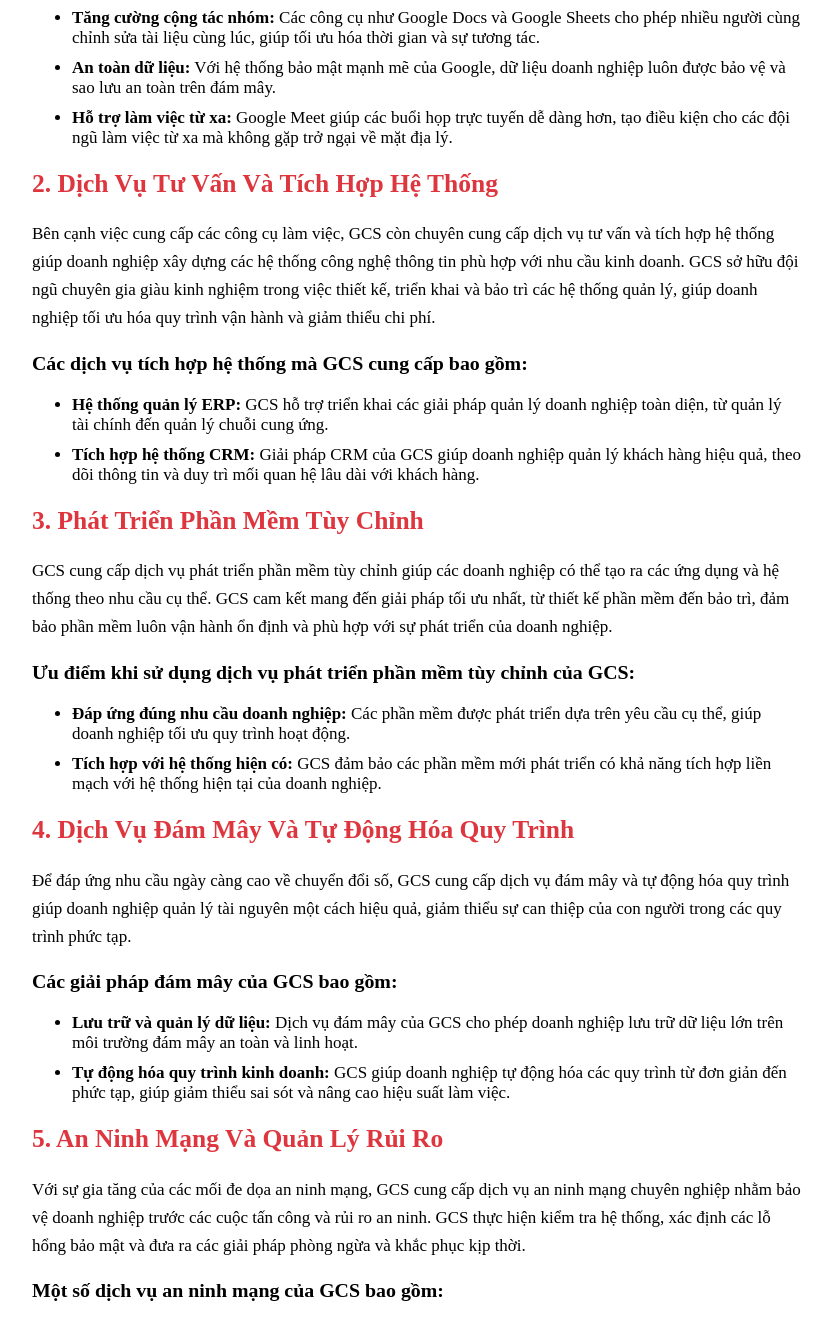
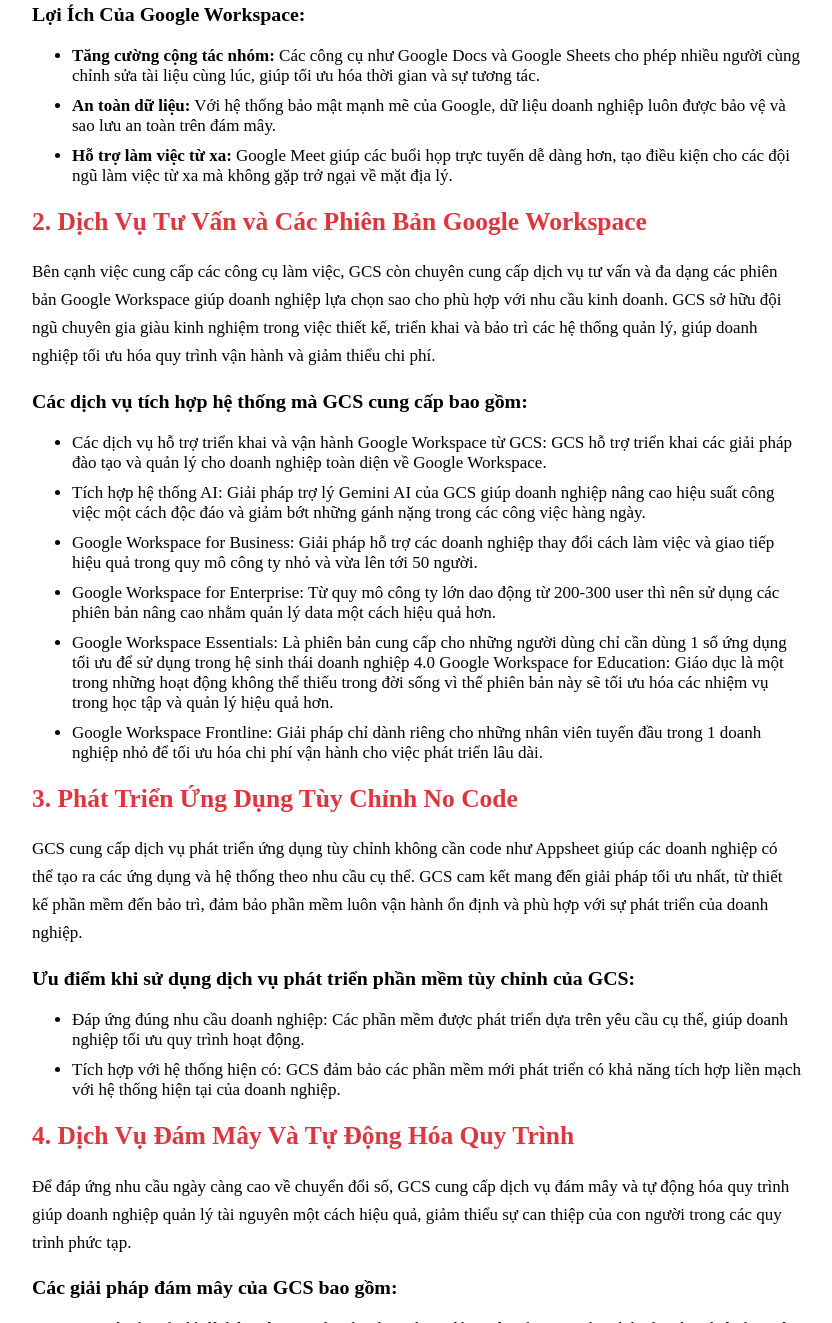
Before and after one commit to cloudstackstc/googleworkspace, a plain HTML site: page index.html in a window 1280 px wide. Shown: the part 1477-2800 px from the top of the page, without its empty margins (223-1055 px from the left). Drawn offline with nearby package versions, Linux system fonts and the light colour scheme; some packages are replaced by stand-ins of ours; a script that the page names is missing.

Commit message:
Update index.html

```diff
--- a/index.html
+++ b/index.html
@@ -1,3 +1,4 @@
+
 <!DOCTYPE html>
 <html>
 <head>
@@ -37,11 +38,13 @@
     	<div class="admin-icon"><img src="https://gcs.vn/wp-content/uploads/2024/06/Minimum-logo.svg" type="image/x-icon" /></div>
   		<div class="content-wrap">
             <div class="main-content">
- <p>Trong thời đại số hóa và công nghệ phát triển mạnh mẽ, các doanh nghiệp ngày càng phụ thuộc vào các giải pháp công nghệ tiên tiến để nâng cao hiệu suất và cải thiện quy trình làm việc. <strong>GCS</strong> nổi bật là một trong những nhà cung cấp hàng đầu về các công cụ và dịch vụ công nghệ tại Việt Nam, hỗ trợ doanh nghiệp từ phát triển phần mềm đến tích hợp hệ thống và tự động hóa. Bài viết này sẽ giới thiệu các công cụ chính mà GCS cung cấp, đặc biệt là Google Workspace - một giải pháp nổi bật cho doanh nghiệp.</p>
-    <img src="https://gcs.vn/wp-content/uploads/2024/06/Minimum-logo.svg" alt="Logo GCS" />
+ <p>Trong thời đại số hóa và công nghệ phát triển mạnh mẽ, các doanh nghiệp ngày càng phụ thuộc vào các giải pháp công nghệ tiên tiến để nâng cao hiệu suất và cải thiện quy trình làm việc. GCS Technology Company Vietnam nổi bật là một trong những nhà cung cấp hàng đầu về các công cụ và dịch vụ công nghệ tại Việt Nam, hỗ trợ doanh nghiệp tối ưu hóa đa dạng năng suất làm việc.</p>
+    <p>Bài viết này sẽ giới thiệu các công cụ chính mà GCS cung cấp, đặc biệt là Google Workspace - một giải pháp nổi bật cho doanh nghiệp.</p>
+
+    <img src="https://gcs.vn/wp-content/uploads/2024/06/Minimum-logo.svg" alt="Logo GCS">
 
     <h2>1. Google Workspace - Nền Tảng Làm Việc Toàn Diện</h2>
-    <p><a href="https://gcs.vn/"><strong><span style="color:rgb(0, 0, 0); font-family:arial">Google Workspace</span></strong></a> là một trong những công cụ nổi bật do GCS cung cấp nhằm hỗ trợ doanh nghiệp trong việc quản lý và tối ưu hóa quy trình làm việc. Google Workspace bao gồm các ứng dụng mạnh mẽ như Gmail, Google Drive, Google Docs, Google Meet, Google Calendar và nhiều ứng dụng khác. Đây là một nền tảng làm việc trên nền tảng đám mây, giúp các đội nhóm trong doanh nghiệp làm việc hiệu quả hơn nhờ vào các tính năng cộng tác thời gian thực, lưu trữ dữ liệu an toàn và tích hợp toàn diện.</p>
+    <p><a href="https://gcs.vn/" style="text-decoration-line: none;"><strong>Google Workspace</strong></a> là một trong những công cụ nổi bật do GCS cung cấp nhằm hỗ trợ doanh nghiệp trong việc quản lý và tối ưu hóa quy trình làm việc. Google Workspace bao gồm các ứng dụng mạnh mẽ như Gmail, Google Drive, Google Docs, Google Meet, Google Calendar và nhiều ứng dụng khác. Đây là một nền tảng làm việc trên nền tảng đám mây, giúp các đội nhóm trong doanh nghiệp làm việc hiệu quả hơn nhờ vào các tính năng cộng tác thời gian thực, lưu trữ dữ liệu an toàn và tích hợp toàn diện.</p>
 
     <h3>Lợi Ích Của Google Workspace:</h3>
     <ul>
@@ -50,22 +53,28 @@
         <li><strong>Hỗ trợ làm việc từ xa:</strong> Google Meet giúp các buổi họp trực tuyến dễ dàng hơn, tạo điều kiện cho các đội ngũ làm việc từ xa mà không gặp trở ngại về mặt địa lý.</li>
     </ul>
 
-    <h2>2. Dịch Vụ Tư Vấn Và Tích Hợp Hệ Thống</h2>
-    <p>Bên cạnh việc cung cấp các công cụ làm việc, GCS còn chuyên cung cấp dịch vụ tư vấn và tích hợp hệ thống giúp doanh nghiệp xây dựng các hệ thống công nghệ thông tin phù hợp với nhu cầu kinh doanh. GCS sở hữu đội ngũ chuyên gia giàu kinh nghiệm trong việc thiết kế, triển khai và bảo trì các hệ thống quản lý, giúp doanh nghiệp tối ưu hóa quy trình vận hành và giảm thiểu chi phí.</p>
+    <h2>2. Dịch Vụ Tư Vấn và Các Phiên Bản Google Workspace</h2>
+    <p>Bên cạnh việc cung cấp các công cụ làm việc, GCS còn chuyên cung cấp dịch vụ tư vấn và đa dạng các phiên bản Google Workspace giúp doanh nghiệp lựa chọn sao cho phù hợp với nhu cầu kinh doanh. GCS sở hữu đội ngũ chuyên gia giàu kinh nghiệm trong việc thiết kế, triển khai và bảo trì các hệ thống quản lý, giúp doanh nghiệp tối ưu hóa quy trình vận hành và giảm thiểu chi phí.</p>
 
     <h3>Các dịch vụ tích hợp hệ thống mà GCS cung cấp bao gồm:</h3>
     <ul>
-        <li><strong>Hệ thống quản lý ERP:</strong> GCS hỗ trợ triển khai các giải pháp quản lý doanh nghiệp toàn diện, từ quản lý tài chính đến quản lý chuỗi cung ứng.</li>
-        <li><strong>Tích hợp hệ thống CRM:</strong> Giải pháp CRM của GCS giúp doanh nghiệp quản lý khách hàng hiệu quả, theo dõi thông tin và duy trì mối quan hệ lâu dài với khách hàng.</li>
+        <li>Các dịch vụ hỗ trợ triển khai và vận hành Google Workspace từ GCS: GCS hỗ trợ triển khai các giải pháp đào tạo và quản lý cho doanh nghiệp toàn diện về Google Workspace.</li>
+        <li>Tích hợp hệ thống AI: Giải pháp trợ lý Gemini AI của GCS giúp doanh nghiệp nâng cao hiệu suất công việc một cách độc đáo và giảm bớt những gánh nặng trong các công việc hàng ngày.</li>
+        <li>Google Workspace for Business: Giải pháp hỗ trợ các doanh nghiệp thay đổi cách làm việc và giao tiếp hiệu quả trong quy mô công ty nhỏ và vừa lên tới 50 người.</li>
+        <li>Google Workspace for Enterprise:  Từ quy mô công ty lớn dao động từ 200-300 user thì nên sử dụng các phiên bản nâng cao nhằm quản lý data một cách hiệu quả hơn.</li>
+        <li>Google Workspace Essentials: Là phiên bản cung cấp cho những người dùng chỉ cần dùng 1 số ứng dụng tối ưu để sử dụng trong hệ sinh thái doanh nghiệp 4.0
+Google Workspace for Education: Giáo dục là một trong những hoạt động không thể thiếu trong đời sống vì thế phiên bản này sẽ tối ưu hóa các nhiệm vụ trong học tập và quản lý hiệu quả hơn.
+</li>
+        <li>Google Workspace Frontline: Giải pháp chỉ dành riêng cho những nhân viên tuyến đầu trong 1 doanh nghiệp nhỏ để tối ưu hóa chi phí vận hành cho việc phát triển lâu dài.</li>
     </ul>
 
-    <h2>3. Phát Triển Phần Mềm Tùy Chỉnh</h2>
-    <p>GCS cung cấp dịch vụ phát triển phần mềm tùy chỉnh giúp các doanh nghiệp có thể tạo ra các ứng dụng và hệ thống theo nhu cầu cụ thể. GCS cam kết mang đến giải pháp tối ưu nhất, từ thiết kế phần mềm đến bảo trì, đảm bảo phần mềm luôn vận hành ổn định và phù hợp với sự phát triển của doanh nghiệp.</p>
+    <h2>3. Phát Triển Ứng Dụng Tùy Chỉnh No Code</h2>
+    <p>GCS cung cấp dịch vụ phát triển ứng dụng tùy chỉnh không cần code như Appsheet giúp các doanh nghiệp có thể tạo ra các ứng dụng và hệ thống theo nhu cầu cụ thể. GCS cam kết mang đến giải pháp tối ưu nhất, từ thiết kế phần mềm đến bảo trì, đảm bảo phần mềm luôn vận hành ổn định và phù hợp với sự phát triển của doanh nghiệp.</p>
 
     <h3>Ưu điểm khi sử dụng dịch vụ phát triển phần mềm tùy chỉnh của GCS:</h3>
     <ul>
-        <li><strong>Đáp ứng đúng nhu cầu doanh nghiệp:</strong> Các phần mềm được phát triển dựa trên yêu cầu cụ thể, giúp doanh nghiệp tối ưu quy trình hoạt động.</li>
-        <li><strong>Tích hợp với hệ thống hiện có:</strong> GCS đảm bảo các phần mềm mới phát triển có khả năng tích hợp liền mạch với hệ thống hiện tại của doanh nghiệp.</li>
+        <li>Đáp ứng đúng nhu cầu doanh nghiệp: Các phần mềm được phát triển dựa trên yêu cầu cụ thể, giúp doanh nghiệp tối ưu quy trình hoạt động.</li>
+        <li>Tích hợp với hệ thống hiện có: GCS đảm bảo các phần mềm mới phát triển có khả năng tích hợp liền mạch với hệ thống hiện tại của doanh nghiệp.</li>
     </ul>
 
     <h2>4. Dịch Vụ Đám Mây Và Tự Động Hóa Quy Trình</h2>
@@ -73,8 +82,8 @@
 
     <h3>Các giải pháp đám mây của GCS bao gồm:</h3>
     <ul>
-        <li><strong>Lưu trữ và quản lý dữ liệu:</strong> Dịch vụ đám mây của GCS cho phép doanh nghiệp lưu trữ dữ liệu lớn trên môi trường đám mây an toàn và linh hoạt.</li>
-        <li><strong>Tự động hóa quy trình kinh doanh:</strong> GCS giúp doanh nghiệp tự động hóa các quy trình từ đơn giản đến phức tạp, giúp giảm thiểu sai sót và nâng cao hiệu suất làm việc.</li>
+        <li>Lưu trữ và quản lý dữ liệu trên Google Cloud: Dịch vụ đám mây của GCS cho phép doanh nghiệp lưu trữ dữ liệu lớn trên môi trường đám mây an toàn và linh hoạt.</li>
+        <li>Tự động hóa quy trình kinh doanh: GCS giúp doanh nghiệp tự động hóa các quy trình từ đơn giản đến phức tạp, giúp giảm thiểu sai sót và nâng cao hiệu suất làm việc.</li>
     </ul>
 
     <h2>5. An Ninh Mạng Và Quản Lý Rủi Ro</h2>
@@ -82,11 +91,15 @@
 
     <h3>Một số dịch vụ an ninh mạng của GCS bao gồm:</h3>
     <ul>
-        <li><strong>Giám sát và phân tích bảo mật:</strong> GCS cung cấp các giải pháp giám sát liên tục và phân tích dữ liệu để phát hiện sớm các mối đe dọa.</li>
-        <li><strong>Kiểm thử và đánh giá hệ thống:</strong> GCS thực hiện kiểm thử bảo mật định kỳ để đánh giá và tối ưu hóa hệ thống bảo mật của doanh nghiệp.</li>
+        <li>Giám sát và phân tích bảo mật tiên tiến cùng Google Cloud: GCS cung cấp các giải pháp giám sát liên tục và phân tích dữ liệu để phát hiện sớm các mối đe dọa.</li>
+        <li>Kiểm thử và đánh giá hệ thống: GCS thực hiện kiểm thử bảo mật định kỳ để đánh giá và tối ưu hóa hệ thống bảo mật của doanh nghiệp.</li>
     </ul>
 
-    <p><strong>GCS</strong> là đối tác tin cậy của các doanh nghiệp trong việc cung cấp các công cụ và dịch vụ công nghệ tiên tiến. Từ Google Workspace hỗ trợ làm việc hiệu quả đến các giải pháp phát triển phần mềm tùy chỉnh, dịch vụ đám mây và an ninh mạng, GCS giúp doanh nghiệp tối ưu hóa quy trình, tăng cường bảo mật và nâng cao năng suất. Nếu doanh nghiệp bạn đang tìm kiếm một giải pháp công nghệ toàn diện, hãy liên hệ với GCS để được tư vấn và hỗ trợ tốt nhất.</p>
+    <p>GCS Technology Company Vietnam là đối tác hàng đầu được tin cậy của các doanh nghiệp trong việc cung cấp các công cụ và dịch vụ công nghệ tiên tiến từ Google Cloud. Việc Google Workspace hỗ trợ làm việc hiệu quả đến các giải pháp phát triển phần mềm tùy chỉnh, dịch vụ đám mây và an ninh mạng, GCS giúp doanh nghiệp tối ưu hóa quy trình, tăng cường bảo mật và nâng cao năng suất. Nếu doanh nghiệp bạn đang tìm kiếm một giải pháp công nghệ toàn diện, hãy liên hệ với GCS để được tư vấn và hỗ trợ tốt nhất.</p>
+
+
+
+
 
 
 
```
